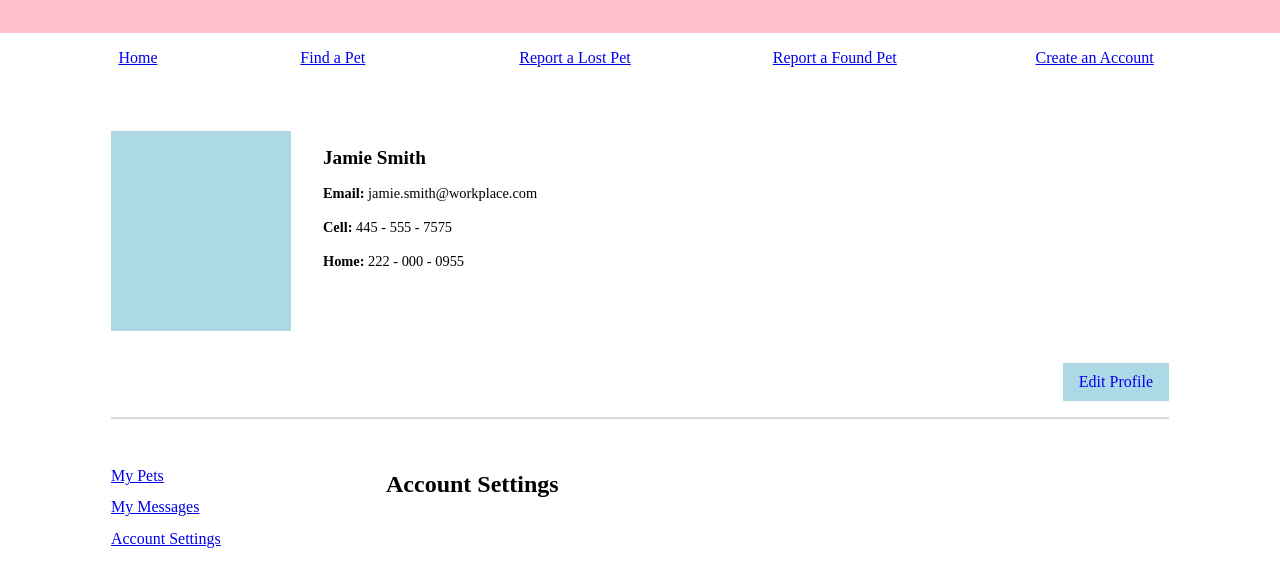
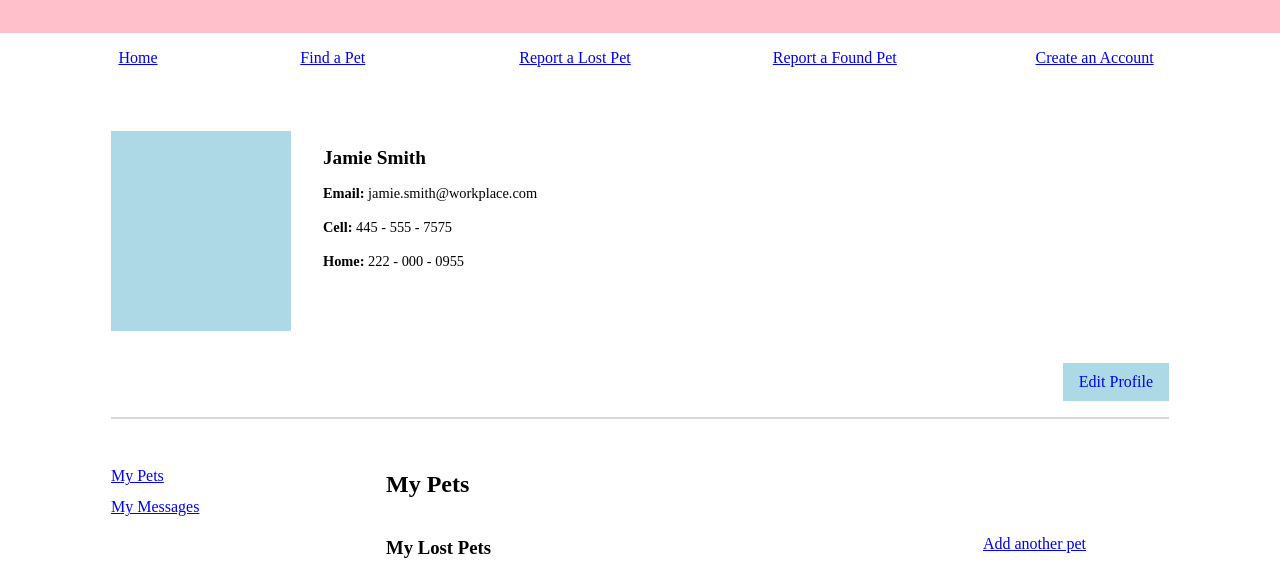
Before and after one commit to jhartley1412/fmf-basic-setup, a plain HTML site: page profile.html in a window 1280 px wide. Shown: the part 195-770 px from the top of the page. Drawn offline with nearby package versions, Linux system fonts and the light colour scheme; some packages are replaced by stand-ins of ours.

Commit message:
removed accout settings content

```diff
--- a/profile.html
+++ b/profile.html
@@ -135,8 +135,6 @@
 			<li> <a href="#" class="profile-nav-btn my-pets"> My Pets </a> </li>
 
 			<li> <a href="#" class="profile-nav-btn my-messages"> My Messages </a> </li>
-
-			<li> <a href="#" class="profile-nav-btn account-settings"> Account Settings </a> </li>
 
 		</ul>
 
@@ -307,16 +305,6 @@
 
 		</div>
 
-
-
-		<div class="account-settings-content profile-bottom-content">
-
-			<h2> Account Settings </h2>
-
-
-
-		</div>
-
 	</div>
 
 	</div>
--- a/styles/main.scss
+++ b/styles/main.scss
@@ -395,7 +395,7 @@ header{
 // MY PETS (PROFILE PAGE)
 // ---------------------------------
 
-.my-pets-content, .my-messages-content{
+.my-messages-content{
 	display: none;
 }
 
```
Also changed, not shown: styles/main.css, 3 other files.
